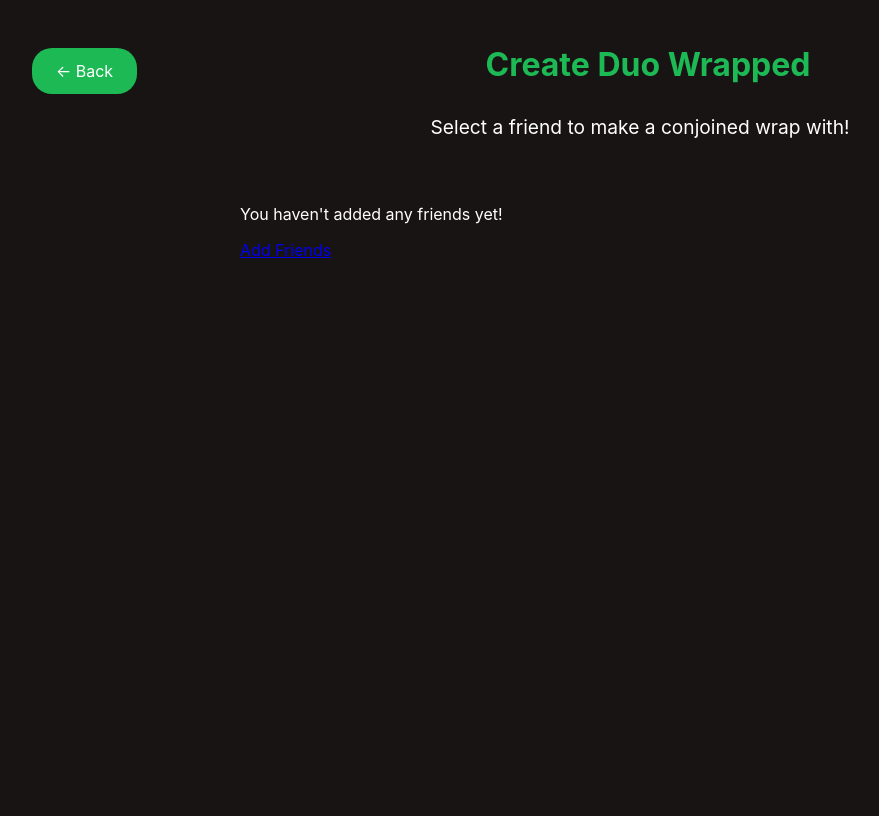
After one commit to katydickenson/Spotify-Wrapped-CS2340, a Django app: template spotify_wrapped/wrapped/templates/wrapped/duo_wrapped.html in a window 1280 px wide. The commit adds this page. Shown: the whole page, without its empty margins (0-879 px from the left). Run offline with Django 3.2, Linux system fonts and the light colour scheme; the template is opened without the code that fills it, so the values that code supplies are empty.

Commit message:
Built out duo wrapped functionality

```diff
--- a/spotify_wrapped/spotify_wrapped/settings.py
+++ b/spotify_wrapped/spotify_wrapped/settings.py
@@ -116,8 +116,8 @@ USE_I18N = True
 
 USE_TZ = True
 
-SPOTIFY_CLIENT_ID = 'd7019771ebf5451f9a5759e846b7c975'
-SPOTIFY_CLIENT_SECRET = '49f9de6b77cd47b5ae65ed5a7f3c11a9'
+SPOTIFY_CLIENT_ID = '80e64bddd677476aa5f5e3c938b9ea06' #'d7019771ebf5451f9a5759e846b7c975'
+SPOTIFY_CLIENT_SECRET = '3d318519f2a446489dbc6ef1d0fdaba7' #'49f9de6b77cd47b5ae65ed5a7f3c11a9'
 SPOTIFY_REDIRECT_URI = 'http://localhost:8000/callback/'
 
 
--- /dev/null
+++ b/spotify_wrapped/wrapped/templates/wrapped/duo_wrapped.html
@@ -0,0 +1,233 @@
+<!DOCTYPE html>
+<html lang="en">
+<head>
+    <meta charset="UTF-8">
+    <meta name="viewport" content="width=device-width, initial-scale=1.0">
+    <title>View Wrap</title>
+    <style>
+        :root {
+            --spotify-green: #1DB954;
+            --spotify-black: #191414;
+            --spotify-dark-gray: #282828;
+            --spotify-light-gray: #B3B3B3;
+        }
+        body {
+            font-family: -apple-system, BlinkMacSystemFont, 'Segoe UI', Roboto, Oxygen, Ubuntu, Cantarell, sans-serif;
+            background-color: var(--spotify-black);
+            color: white;
+            min-height: 100vh;
+        }
+
+        main {
+            padding: 8rem 2rem 2rem;
+            max-width: 1200px;
+            margin: 0 auto;
+        }
+
+        h1, h2 {
+            color: var(--spotify-green);
+            margin-bottom: 2rem;
+        }
+
+        .section {
+            margin-bottom: 4rem;
+        }
+
+        .row {
+            display: grid;
+            grid-template-columns: repeat(auto-fill, minmax(300px, 1fr));
+            gap: 1rem;
+        }
+
+        .card {
+            background: var(--spotify-dark-gray);
+            border-radius: 8px;
+            padding: 1rem;
+            transition: transform 0.2s;
+        }
+
+        .card:hover {
+            transform: translateY(-5px);
+        }
+
+        .card img {
+            width: 100%;
+            border-radius: 4px;
+        }
+
+        .card-title {
+            color: white;
+            margin: 1rem 0 0.5rem;
+        }
+
+        .card-text {
+            color: var(--spotify-light-gray);
+        }
+
+        .genres-list {
+            list-style: none;
+            padding: 0;
+        }
+
+        .genre-item {
+            background: var(--spotify-dark-gray);
+            padding: 1rem;
+            margin-bottom: 0.5rem;
+            border-radius: 4px;
+        }
+
+        .back-button {
+            display: inline-block;
+            background: var(--spotify-green);
+            color: white;
+            text-decoration: none;
+            padding: 0.8rem 1.5rem;
+            border-radius: 20px;
+            margin-top: 2rem;
+        }
+
+        .back-button:hover {
+            background: #1ed760;
+        }
+        .title-section {
+            text-align: center;
+            margin: .5rem .5rem .5rem;
+            position: absolute;
+            top: 1rem;
+            width: 100%;
+            left:0;
+        }
+        .subtitle-section {
+            text-align: center;
+            margin-bottom: 1rem;
+            position: absolute;
+            top: 6rem;  /* Adjust this value to move subtitle up/down */
+            width: 100%;
+            left: 0;
+        }
+        .back-section {
+            position: absolute;
+            top: 1rem;
+            left: 2rem;
+            z-index: 1;
+        }
+
+        .subtitle-section {
+            text-align: center;
+            margin-bottom: 1rem;
+        }
+
+        .subtitle {
+            color: white;
+            font-size: 1.2rem;
+        }
+        .friends-list {
+            max-width: 800px;
+            margin: 2rem auto;
+            padding: 20px;
+        }
+
+        .friend-item {
+            background: var(--spotify-dark-gray);
+            border-radius: 8px;
+            padding: 1.5rem;
+            margin-bottom: 1rem;
+            display: flex;
+            align-items: center;
+            cursor: pointer;
+            transition: transform 0.2s;
+        }
+
+        .friend-avatar {
+            width: 60px;
+            height: 60px;
+            border-radius: 50%;
+            margin-right: 1rem;
+            display: flex;
+            align-items: center;
+            justify-content: center;
+            background: var(--spotify-green);
+            color: white;
+            font-size: 1.5rem;
+        }
+
+        .friend-info {
+            flex-grow: 1;
+        }
+
+        .friend-name {
+            color: white;
+            font-size: 1.2rem;
+        }
+        .select-friend-btn {
+            background: none;
+            color: var(--spotify-green);
+            border: none;
+            padding: 0.8rem 1.5rem;
+            font-size: 1.5rem;
+            cursor: pointer;
+            transition: color 0.2s;
+        }
+
+        .select-friend-btn:hover {
+            color: #1ed760;
+        }
+    </style>
+</head>
+<body class="spotify-theme">
+    <div class="back-section">
+        <a href="{% url 'home' %}" class="back-button">
+            <span class="back-arrow">←</span> Back
+        </a>
+    </div>
+
+    <main class="main-content">
+        <div class="title-section">
+            <h1>Create Duo Wrapped</h1>
+        </div>
+
+        <div class="subtitle-section">
+            <p class="subtitle">Select a friend to make a conjoined wrap with!</p>
+        </div>
+
+        <div class="friends-list">
+            {% if friends %}
+                {% for friend in friends %}
+                <div class="friend-item" onclick="selectFriend('{{ friend.spotify_id }}')" style="cursor: pointer;">
+                    <!-- Remove the button and make the whole div clickable -->
+                    {% if friend.profile_image %}
+                        <img src="{{ friend.profile_image }}" alt="{{ friend.user_name }}" class="friend-avatar">
+                    {% else %}
+                        <div class="friend-avatar">{{ friend.user_name|slice:":1"|upper }}</div>
+                    {% endif %}
+                    <div class="friend-info">
+                        <span class="friend-name">{{ friend.user_name }}</span>
+                    </div>
+                    <span class="select-friend-btn">
+                        Select
+                    </span>
+                </div>
+                {% endfor %}
+            {% else %}
+                <div class="no-friends-message">
+                    <p>You haven't added any friends yet!</p>
+                    <a href="{% url 'add_friends' %}" class="add-friends-link">Add Friends</a>
+                </div>
+                {% endif %}
+            </div>
+        </main>
+
+        <script>
+            function selectFriend(friendId) {
+                console.log('Selecting friend:', friendId); // Debug log
+                try {
+                    const url = "{% url 'duo_comparison' friend_id='FRIEND_ID' %}".replace('FRIEND_ID', friendId);
+                    console.log('Redirecting to:', url); // Debug log
+                    window.location.href = url;
+                } catch (error) {
+                    console.error('Error:', error);
+                }
+            }
+        </script>
+    </body>
+    </html>
--- a/spotify_wrapped/wrapped/urls.py
+++ b/spotify_wrapped/wrapped/urls.py
@@ -22,4 +22,6 @@ urlpatterns = [
     path('view-saved-wrap/<int:wrap_id>/', views.view_saved_wrap, name='view_saved_wrap'),
     path('delete-wrap/<int:wrap_id>/', views.delete_wrap, name='delete_wrap'),
     path('delete-all-wraps/', views.delete_all_wraps, name='delete_all_wraps'),
+    path('duo-wrapped/', views.duo_wrapped, name='duo_wrapped'),
+    path('duo-comparison/<str:friend_id>/', views.duo_comparison, name='duo_comparison'),
 ]
```
Also changed, not shown: spotify_wrapped/wrapped/models.py (+30 -1 lines), spotify_wrapped/wrapped/templates/wrapped/duo_comparison.html (added, +220 -0 lines), spotify_wrapped/wrapped/templates/wrapped/home.html (+12 -22 lines), spotify_wrapped/wrapped/views.py (+87 -8 lines), spotify_wrapped/db.sqlite3, spotify_wrapped/wrapped/migrations/0007_spotifyuser_email.py (added), spotify_wrapped/wrapped/migrations/0008_spotifyauth.py (added), 1 other file.
